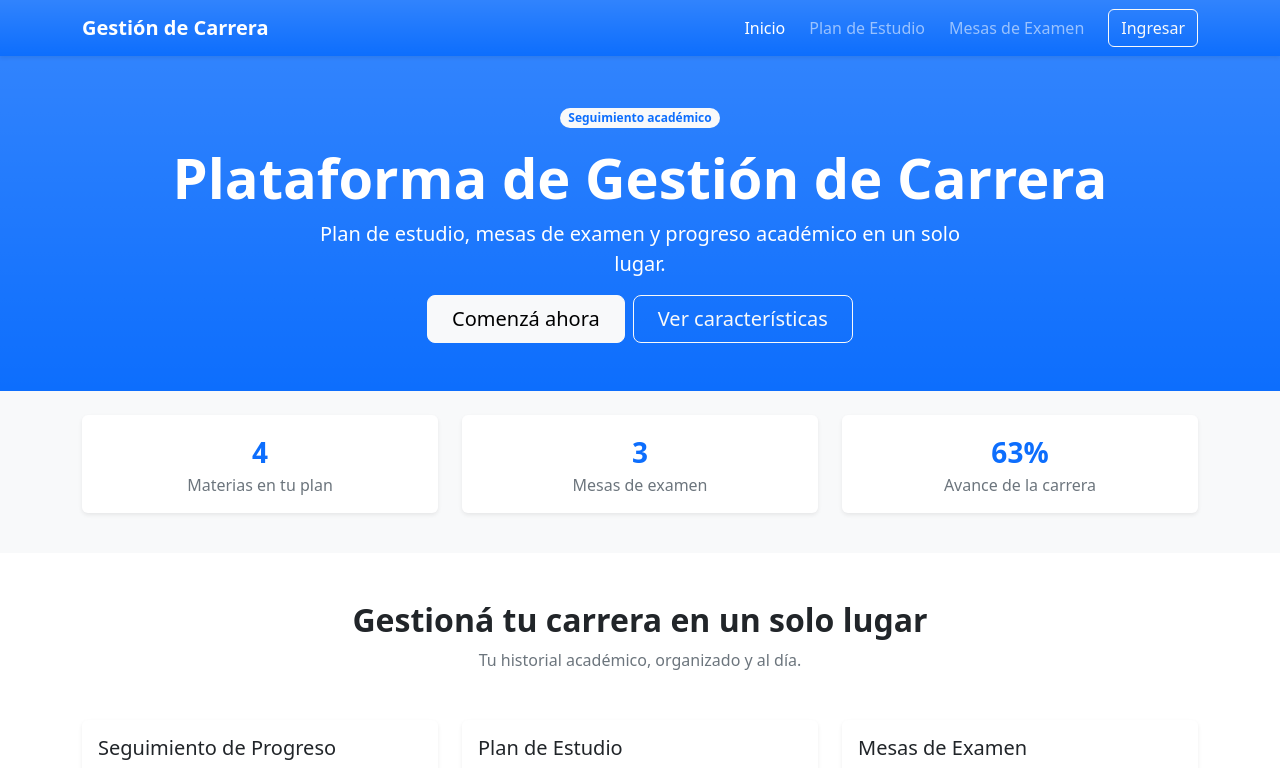
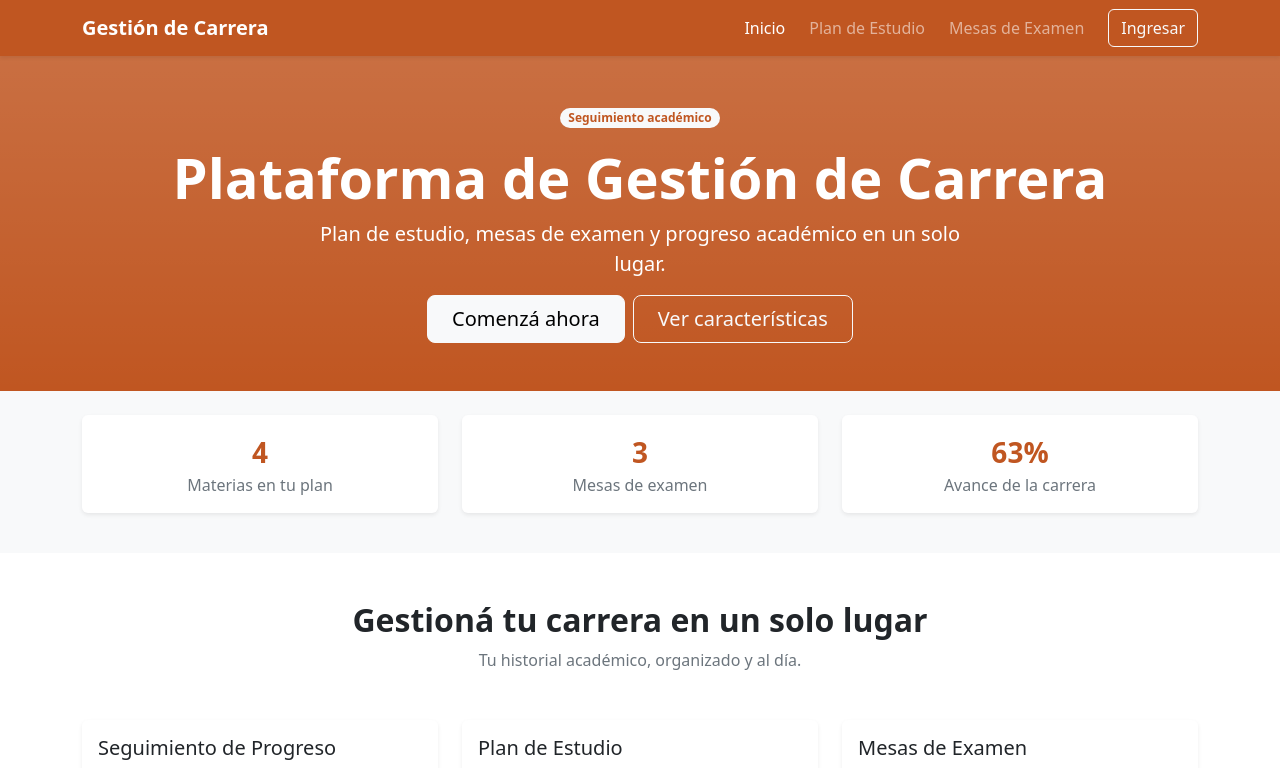
Before and after one commit to HIKKEN17JZ/Programaci-n-1, a React app in the folder Frontend/: page / in a window 1280 px wide. Shown: the top 768 px of the page. Built offline with nearby package versions, Linux system fonts and the light colour scheme; the HTML template or start-up script is replaced by a standard one.

Commit message:
style: apply terracotta theme

```diff
--- a/Frontend/src/components/Navbar.jsx
+++ b/Frontend/src/components/Navbar.jsx
@@ -1,6 +1,6 @@
 function Navbar() {
   return (
-    <nav className="navbar navbar-expand-lg navbar-dark bg-primary bg-gradient shadow-sm">
+    <nav className="navbar navbar-expand-lg navbar-dark bg-primary shadow-sm">
       <div className="container">
         <a className="navbar-brand fw-semibold" href="#">Gestión de Carrera</a>
         <button className="navbar-toggler" type="button" data-bs-toggle="collapse" data-bs-target="#navegacionPrincipal" aria-controls="navegacionPrincipal" aria-expanded="false" aria-label="Abrir navegación">
--- a/Frontend/src/index.css
+++ b/Frontend/src/index.css
@@ -1,5 +1,8 @@
 :root {
-  --bs-primary: #0d6efd;
+  --bs-primary: #c05621;
+  --bs-primary-rgb: 192, 86, 33;
+  --bs-link-color: #c05621;
+  --bs-link-hover-color: #9a431a;
 }
 
 body {
```
